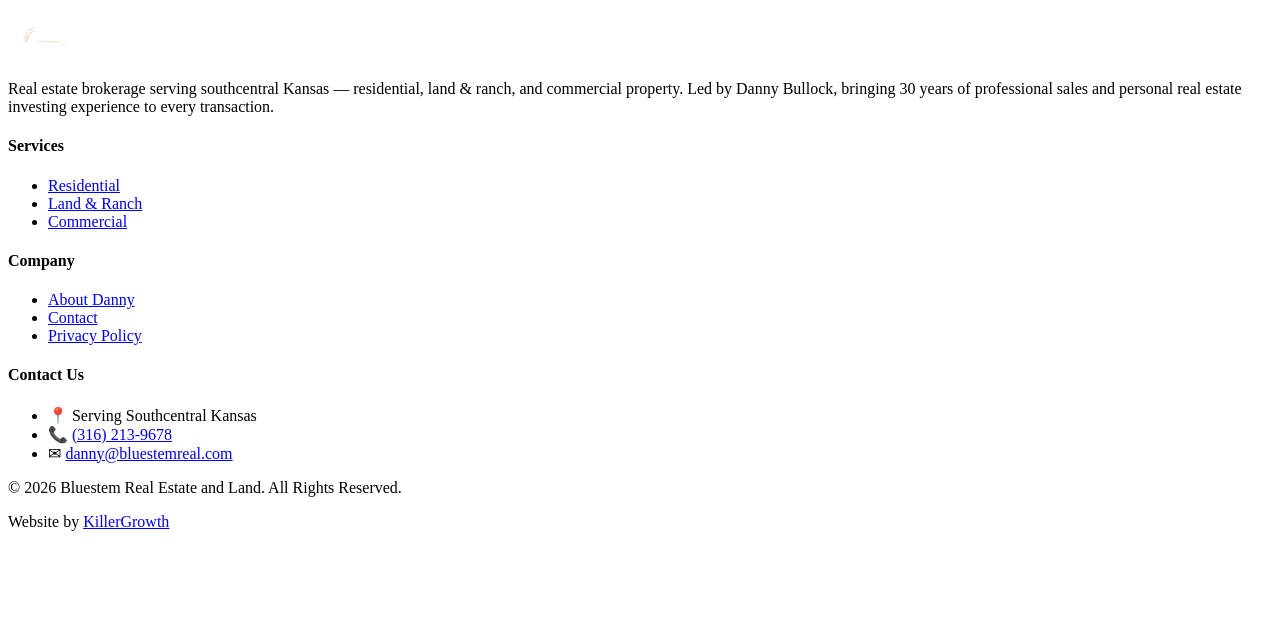
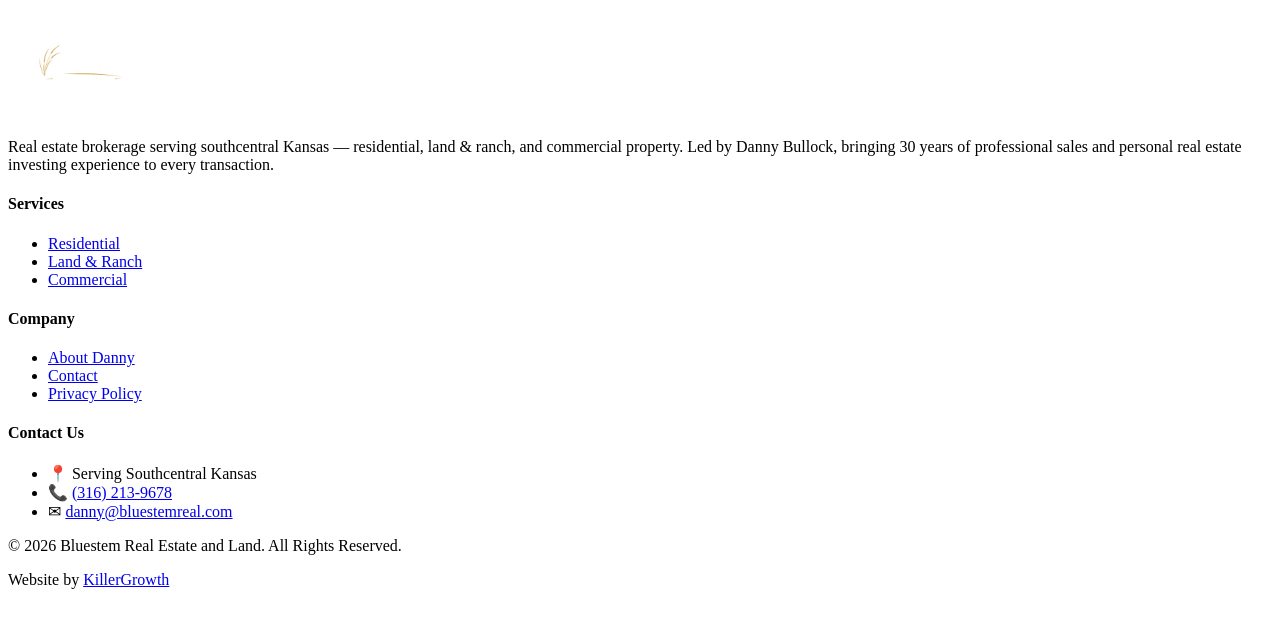
Before and after one commit to killergrowth/bluestem-real-estate, a website: page _partials/footer.html in a window 1280 px wide. Drawn offline with nearby package versions, Linux system fonts and the light colour scheme.

Commit message:
Increase footer logo size (56px to 110px height)

```diff
--- a/_partials/footer.html
+++ b/_partials/footer.html
@@ -2,7 +2,7 @@
   <div class="container">
     <div class="kg-footer-grid">
       <div class="kg-footer-about">
-        <img src="/images/logo-white-footer.png" alt="Bluestem Real Estate and Land" style="height:56px;width:auto;">
+        <img src="/images/logo-white-footer.png" alt="Bluestem Real Estate and Land" style="height:110px;width:auto;margin-bottom:4px;">
         <p>Real estate brokerage serving southcentral Kansas &mdash; residential, land &amp; ranch, and commercial property. Led by Danny Bullock, bringing 30 years of professional sales and personal real estate investing experience to every transaction.</p>
       </div>
       <div>
```
Also changed, not shown: dist/404.html, dist/about/index.html, dist/commercial/index.html, dist/contact/index.html, dist/index.html, dist/land-ranch/index.html, dist/residential/index.html, dist/services/index.html.
